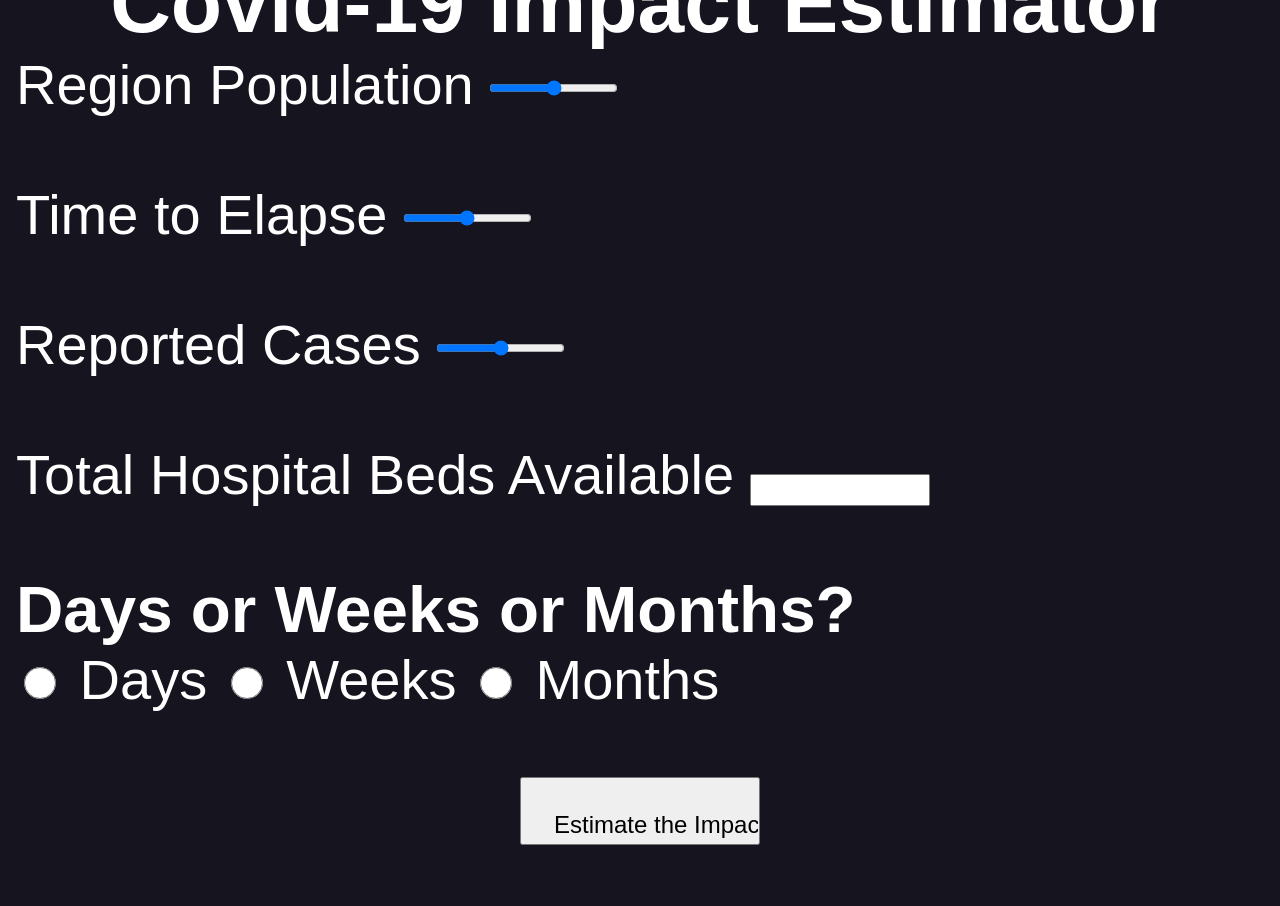
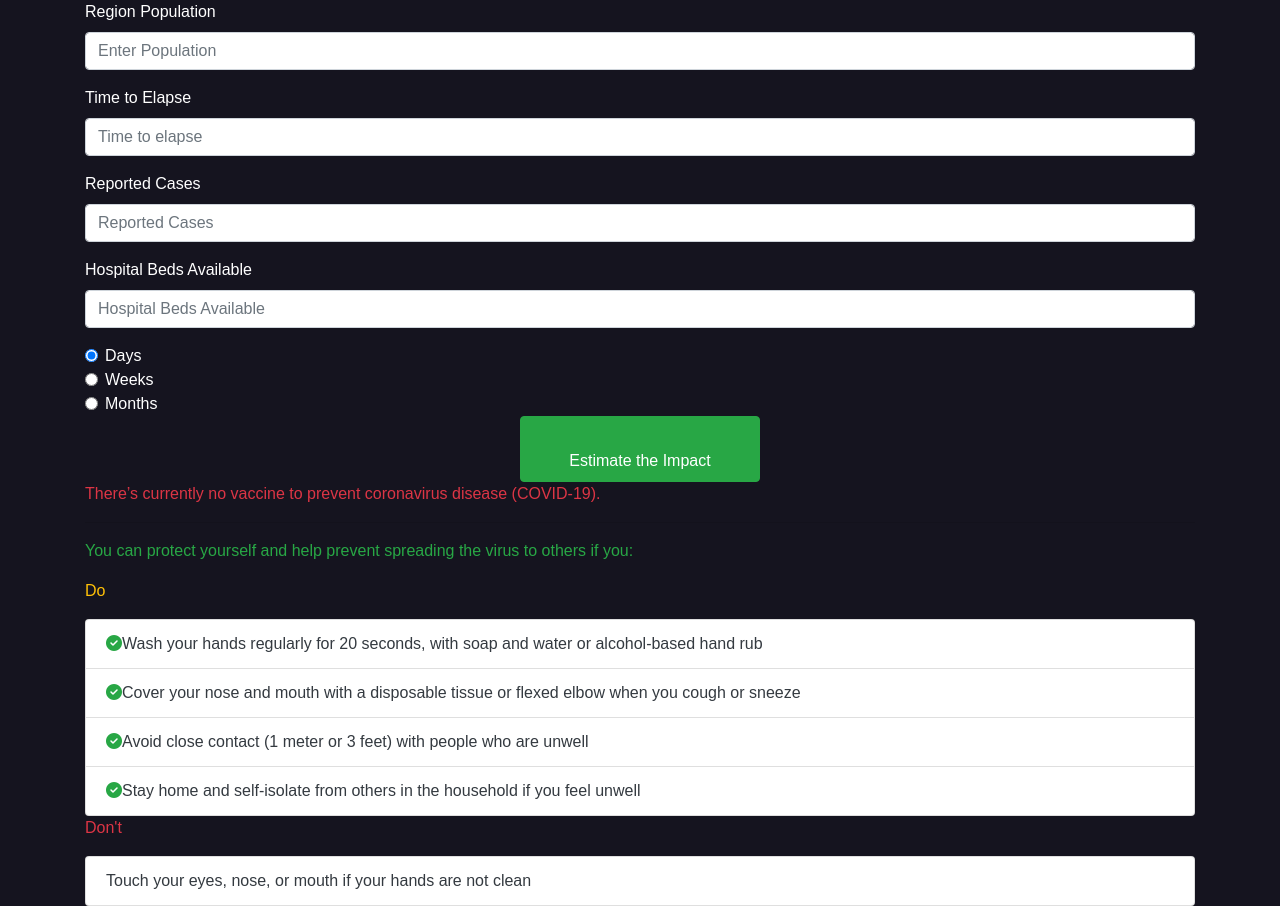
Before and after one commit to hermitex/BuildforSDG-Challenge, a website: page index.html in a window 1280 px wide. Before the commit the page ends 845 px from the top, so only its background shows below. Drawn offline with nearby package versions, Linux system fonts and the light colour scheme.

Commit message:
fixed the UI

```diff
--- a/index.html
+++ b/index.html
@@ -2,49 +2,114 @@
 <html lang="en">
 
 <head>
-    <meta charset="UTF-8">
-    <meta name="period-view content=" width=device-width, initial-scale="1.0">
+    <!-- Required meta tags -->
+    <meta charset="utf-8">
+    <meta name="viewport" content="width=device-width, initial-scale=1, shrink-to-fit=no">
+
+    <!-- Bootstrap CSS -->
+    <link rel="stylesheet" href="https://stackpath.bootstrapcdn.com/bootstrap/4.3.1/css/bootstrap.min.css"
+        integrity="sha384-ggOyR0iXCbMQv3Xipma34MD+dH/1fQ784/j6cY/iJTQUOhcWr7x9JvoRxT2MZw1T" crossorigin="anonymous">
+    <!-- Fontawesome -->
+    <script src="https://kit.fontawesome.com/6164837c21.js" crossorigin="anonymous"></script>
+    <!-- Custom CSS -->
     <link rel="stylesheet" href="style.css">
-    <title>Covid-19 Impact Estimator</title>
+    <title>Covid-19 Estimator</title>
 </head>
 
-<body>
-    <section class="form-container font-large">
-        <h1>Covid-19 Impact Estimator</h1>
-        <form action="" method="get">
-            <label for="population">Region Population</label>
-            <input type="range" id="population" name="population" required min="0" max="1000000000000000000000000"
-                step="1000" data-population>
-            <br><br>
+<body class="container">
+    <section>
+        <form>
+            <div class="form-group">
+                <label for="population">Region Population</label>
+                <input type="number" id="population" class="form-control" aria-describedby="population"
+                    placeholder="Enter Population" min="0" step="1000" max="1000000000000000000000000" data-population
+                    required>
+            </div>
+            <div class="form-group">
+                <label for="time-to-elapse">Time to Elapse</label>
+                <input type="number" class="form-control" id="time-to-elapse" name="time-to-elapse" required min="0"
+                    max="1000000000000000000000000" step="1000" data-time-to-elapse placeholder="Time to elapse">
+            </div>
 
-            <label for="time-to-elapse" data-population>Time to Elapse</label>
-            <input type="range" id="time-to-elapse" name="time-to-elapse" required min="0"
-                max="1000000000000000000000000" step="1000" data-time-to-elapse>
-            <br><br>
-            <label for="reported-cases" data-population>Reported Cases</label>
-            <input type="range" id="reported-cases" name="reported-cases" required min="0"
-                max="1000000000000000000000000" step="1000" data-total-hospital-beds>
-            <br><br>
+            <div class="form-group">
+                <label for="reported-cases">Reported Cases</label>
+                <input type="number" class="form-control" id="reported-cases" name="reported-cases" required min="0"
+                    max="1000000000000000000000000" step="1000" data-time-to-elapse placeholder="Reported Cases">
+            </div>
 
-            <label for="total-hospital-beds" data-population>Total Hospital Beds Available</label>
-            <input type="number" id="total-hospital-beds" name="total-hospital-beds" required min="0"
-                max="1000000000000000000000000" step="100" data-total-hospital-beds>
-            <br><br>
-            <h3>Days or Weeks or Months?</h3>
-            <input type="radio" id="type-days" name="period-type" value="days" data-period-type>
-            <label for="type-days" data-population>Days</label>
+            <div class="form-group">
+                <label for="total-hospital-beds">Hospital Beds Available</label>
+                <input type="number" class="form-control" id="total-hospital-beds" name="total-hospital-beds" required
+                    min="0" max="1000000000000000000000000" step="1000" data-total-hospital-beds
+                    placeholder="Hospital Beds Available">
+            </div>
 
-            <input type="radio" id="type-weeks" name="period-type" value="weeks" data-period-type>
-            <label for="type-weeks" data-population>Weeks</label>
 
-            <input type="radio" id="type-months" name="period-type" value="months" data-period-type>
-            <label for="type-months" data-population>Months</label>
-            <br><br>
-            <input type="submit" data-go-estimate value="Estimate the Impact" class="font-mid">
 
+            <div class="form-check">
+                <input class="form-check-input" type="radio" name="periodType" id="days" value="option1" checked>
+                <label class="form-check-label" for="days">
+                    Days
+                </label>
+            </div>
+            <div class="form-check">
+                <input class="form-check-input" type="radio" name="periodType" id="weeks" value="option2">
+                <label class="form-check-label" for="weeks">
+                    Weeks
+                </label>
+            </div>
+            <div class="form-check">
+                <input class="form-check-input" type="radio" name="periodType" id="months" value="option3">
+                <label class="form-check-label" for="months">
+                    Months
+                </label>
+            </div>
+
+            <input type="submit" class="btn btn-success" data-go-estimate value="Estimate the Impact"> </input>
         </form>
+
     </section>
+    <section class="card-text text-dark">
+        <p class="text-danger">There’s currently no vaccine to prevent coronavirus disease (COVID-19).</p>
+        <hr>
+        <p class="text-success">You can protect yourself and help prevent spreading the virus to others if you:</p>
+        <p class="text-warning">Do</p>
+        <ul class="list-group">
+            <li class="list-group-item"><i class="fas fa-check-circle text-success"></i>Wash your hands regularly for 20
+                seconds,
+                with soap and water or alcohol-based
+                hand rub</li>
+            <li class="list-group-item"><i class="fas fa-check-circle text-success"></i>Cover your nose and mouth with a
+                disposable
+                tissue or flexed elbow when you
+                cough or sneeze</li>
+            <li class="list-group-item"><i class="fas fa-check-circle text-success"></i>Avoid close contact (1 meter or
+                3 feet) with
+                people who are unwell</li>
+            <li class="list-group-item"><i class="fas fa-check-circle text-success"></i>Stay home and self-isolate from
+                others in the
+                household if you feel unwell</li>
+        </ul>
+        <p class="text-danger">Don't</p>
+        <ul class="list-group">
+            <li class="list-group-item">Touch your eyes, nose, or mouth if your hands are not clean</li>
+
+        </ul>
+    </section>
+    <script src="/unsplash.js"></script>
     <script src="./src/estimator.js"></script>
+    <!-- Optional JavaScript -->
+    <!-- jQuery first, then Popper.js, then Bootstrap JS -->
+    <script src="https://code.jquery.com/jquery-3.3.1.slim.min.js"
+        integrity="sha384-q8i/X+965DzO0rT7abK41JStQIAqVgRVzpbzo5smXKp4YfRvH+8abtTE1Pi6jizo"
+        crossorigin="anonymous"></script>
+    <script src="https://cdnjs.cloudflare.com/ajax/libs/popper.js/1.14.7/umd/popper.min.js"
+        integrity="sha384-UO2eT0CpHqdSJQ6hJty5KVphtPhzWj9WO1clHTMGa3JDZwrnQq4sF86dIHNDz0W1"
+        crossorigin="anonymous"></script>
+    <script src="https://stackpath.bootstrapcdn.com/bootstrap/4.3.1/js/bootstrap.min.js"
+        integrity="sha384-JjSmVgyd0p3pXB1rRibZUAYoIIy6OrQ6VrjIEaFf/nJGzIxFDsf4x0xIM+B07jRM"
+        crossorigin="anonymous"></script>
+
 </body>
 
 </html>
```
